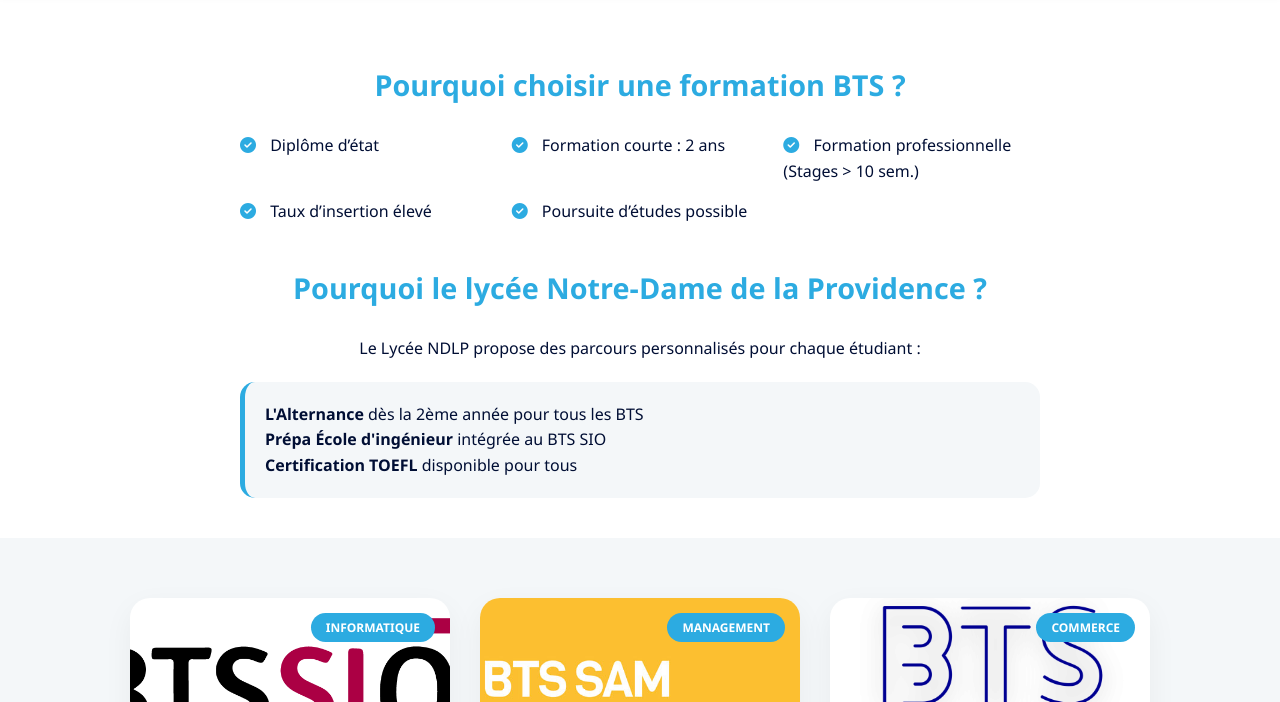
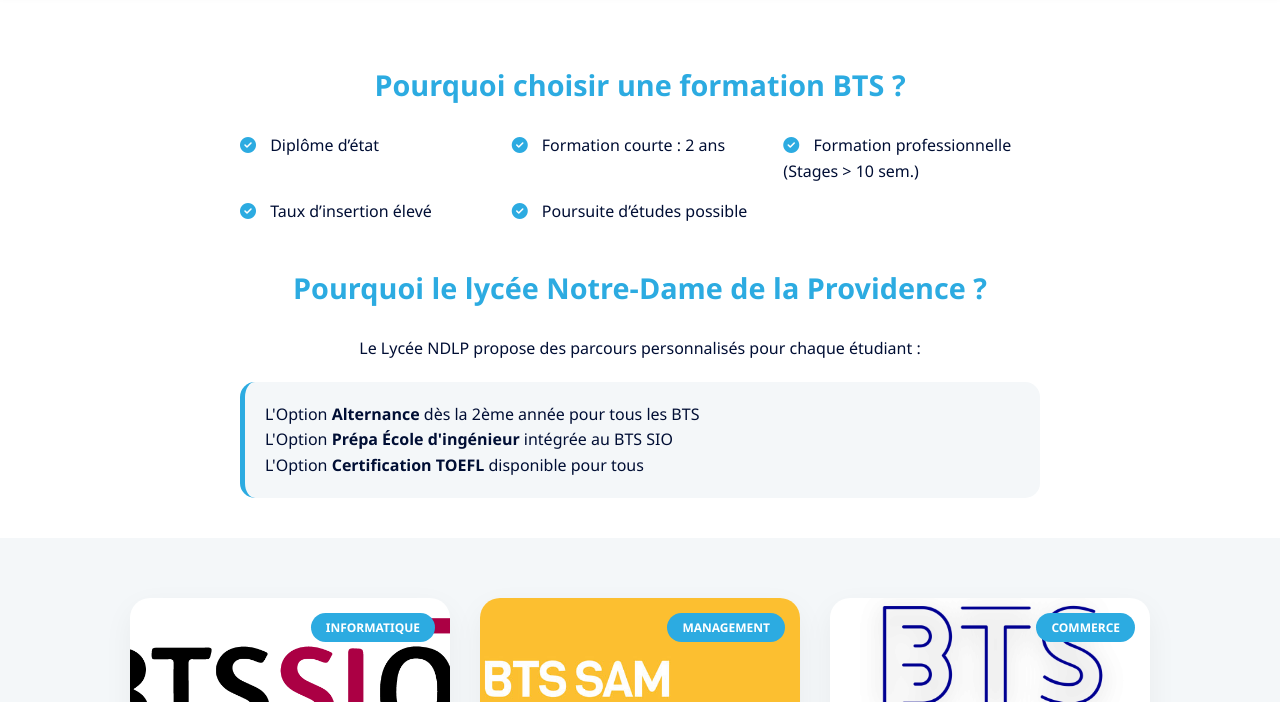
Before and after one commit to floco50/bts-forum-orientation, a plain HTML site: page index.html in a window 1280 px wide. Shown: the part 98-800 px from the top of the page. Drawn offline with Linux system fonts and the light colour scheme.

Commit message:
Modification Texte

```diff
--- a/index.html
+++ b/index.html
@@ -50,9 +50,9 @@
                     <h1>Pourquoi le lycée Notre-Dame de la Providence ?</h1>
                     <p>Le Lycée NDLP propose des parcours personnalisés pour chaque étudiant :</p>
                     <ul class="feature_list">
-                        <li><strong>L'Alternance</strong> dès la 2ème année pour tous les BTS</li>
-                        <li><strong>Prépa École d'ingénieur</strong> intégrée au BTS SIO</li>
-                        <li><strong>Certification TOEFL</strong> disponible pour tous</li>
+                        <li>L'Option <strong>Alternance</strong> dès la 2ème année pour tous les BTS</li>
+                        <li>L'Option <strong>Prépa École d'ingénieur</strong> intégrée au BTS SIO</li>
+                        <li>L'Option <strong>Certification TOEFL</strong> disponible pour tous</li>
                     </ul>
                 </div>
             </div>
```
